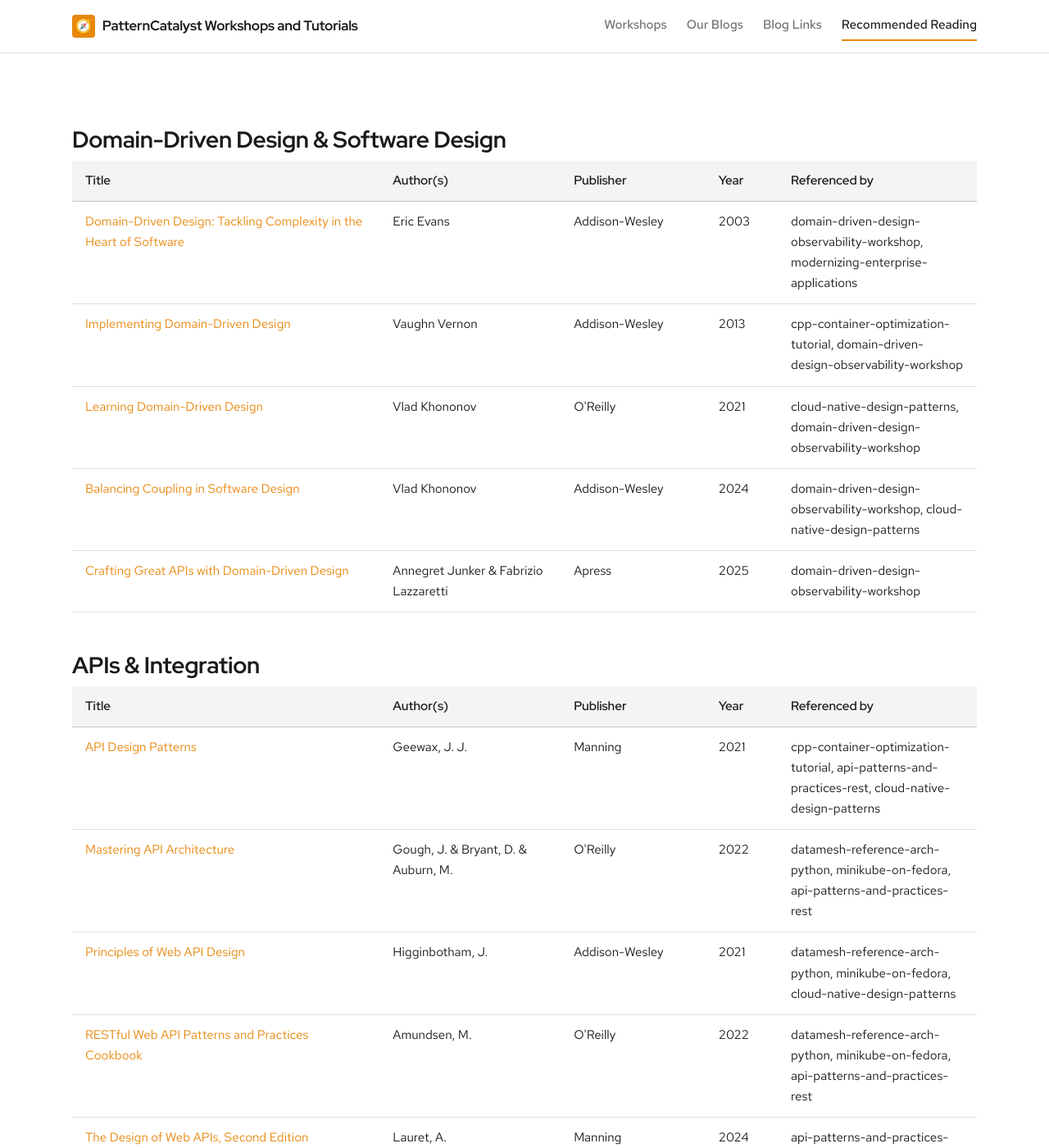
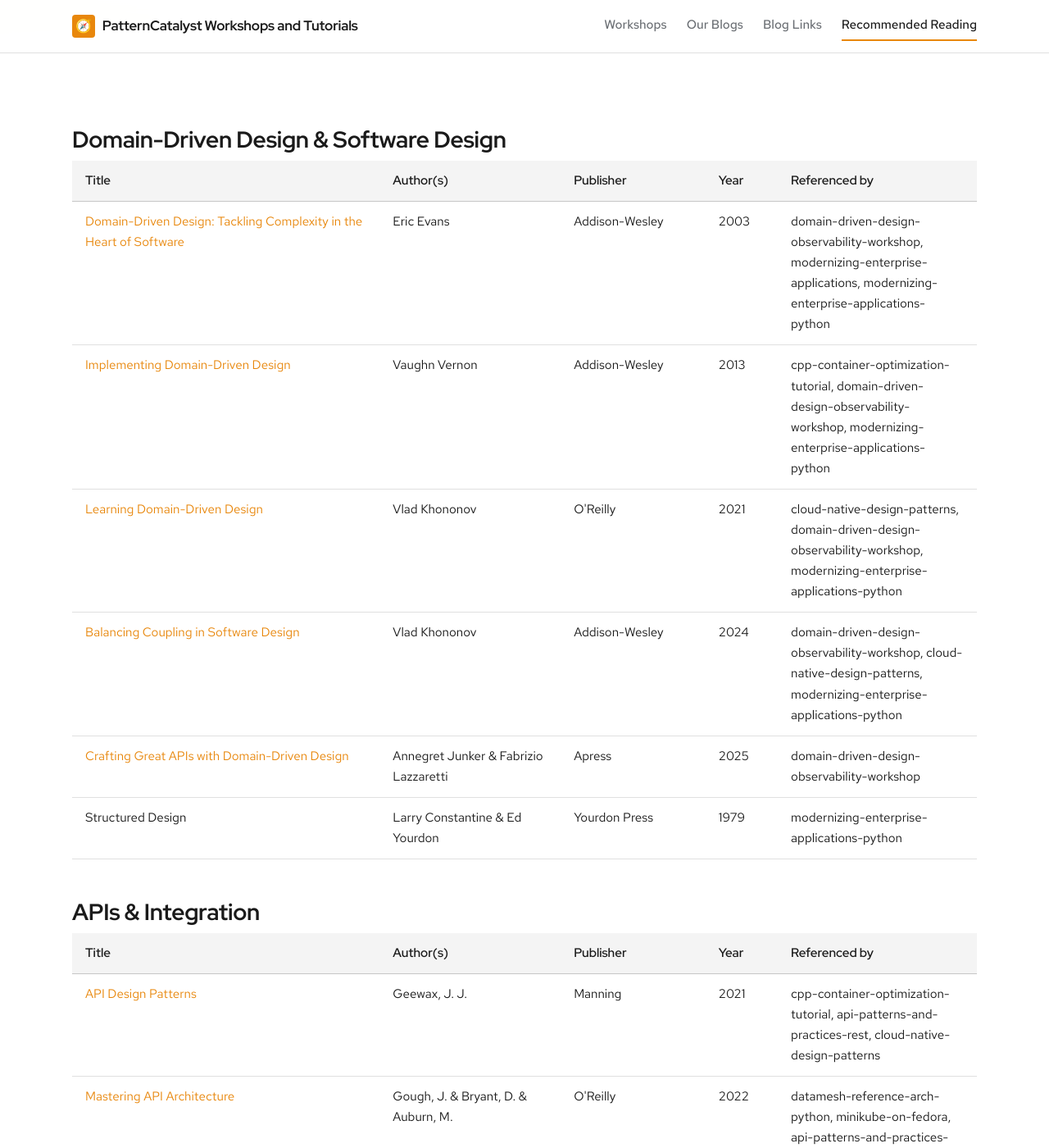
Before and after one commit to patterncatalyst/patterncatalyst-workshops-tutorials-list, a Jekyll site: the page built from books.html, in a window 1280 px wide and 1400 px high, scrolled down 569 px. Shown: the whole window at 82% size. Built offline with Jekyll 4.4.1, drawn with Linux system fonts in a browser that asks for light colours; some web fonts are replaced; some of the changed text lies outside the part shown.

Commit message:
data: add python modernization book to catalog; trim API-patterns synopses (#14)
- gen-books.py: add modernizing-enterprise-applications-python to the allowlist
- books.yml: merge-regenerate — unions the python slug into 13 shared books,
  appends Structured Design and StranglerFigApplication (curated notes intact)
- book_categories.yml: place the two new titles
- sites.yml: cut the three API Design card synopses to sibling length

Co-authored-by: PatternCatalyst <local@example.invalid>

```diff
--- a/_data/book_categories.yml
+++ b/_data/book_categories.yml
@@ -23,6 +23,7 @@
     - "Learning Domain-Driven Design"
     - "Balancing Coupling in Software Design"
     - "Crafting Great APIs with Domain-Driven Design"
+    - "Structured Design"
 
 - name: "APIs & Integration"
   books:
@@ -50,6 +51,7 @@
     - "Architecture Modernization"
     - "Cloud Native Anti-Patterns"
     - "Microservices Patterns"
+    - "StranglerFigApplication"
 
 - name: "Distributed Systems & Data"
   books:
--- a/_data/books.yml
+++ b/_data/books.yml
@@ -50,6 +50,7 @@
   referenced_by:
     - "domain-driven-design-observability-workshop"
     - "cloud-native-design-patterns"
+    - "modernizing-enterprise-applications-python"
 
 - title: "Building Low Latency Applications with C++"
   authors: "Ghosh, S."
@@ -72,6 +73,7 @@
     - "cloud-native-design-patterns"
     - "modernizing-enterprise-applications"
     - "api-patterns-and-practices-grpc"
+    - "modernizing-enterprise-applications-python"
 
 - title: "Building Resilient Distributed Systems"
   authors: "Sam Newman"
@@ -141,6 +143,7 @@
   referenced_by:
     - "domain-driven-design-observability-workshop"
     - "modernizing-enterprise-applications"
+    - "modernizing-enterprise-applications-python"
 
 - title: "Effective Platform Engineering"
   authors: "Bryan Oliver, Nic Cheneweth, Ajay Chankramath, Sean Alvarez"
@@ -171,6 +174,7 @@
   referenced_by:
     - "cpp-container-optimization-tutorial"
     - "domain-driven-design-observability-workshop"
+    - "modernizing-enterprise-applications-python"
 
 - title: "Kubernetes for Developers"
   authors: "William Denniss"
@@ -222,6 +226,7 @@
   referenced_by:
     - "cloud-native-design-patterns"
     - "domain-driven-design-observability-workshop"
+    - "modernizing-enterprise-applications-python"
 
 - title: "Learning Helm"
   authors: "Matt Butcher, Matt Farina, Josh Dolitsky"
@@ -264,6 +269,7 @@
   referenced_by:
     - "cloud-native-design-patterns"
     - "modernizing-enterprise-applications"
+    - "modernizing-enterprise-applications-python"
 
 - title: "Observability Engineering"
   authors: "Charity Majors, Liz Fong-Jones & George Miranda"
@@ -329,6 +335,7 @@
   referenced_by:
     - "otel-observability-tutorial"
     - "cloud-native-design-patterns"
+    - "modernizing-enterprise-applications-python"
 
 - title: "SRE with Java Microservices"
   authors: "Schneider, J."
@@ -422,6 +429,7 @@
     - "cloud-native-design-patterns"
     - "modernizing-enterprise-applications"
     - "api-patterns-and-practices-graphql"
+    - "modernizing-enterprise-applications-python"
 
 - title: "Building Event-Driven Microservices, Second Edition"
   authors: "Adam Bellemare"
@@ -483,6 +491,7 @@
   referenced_by:
     - "cloud-native-design-patterns"
     - "modernizing-enterprise-applications"
+    - "modernizing-enterprise-applications-python"
 
 - title: "Architecture Modernization"
   authors: "Nick Tune with Jean-Georges Perrin"
@@ -513,6 +522,7 @@
   review_note: "Hand-added for modernizing-enterprise-applications (its Reading List page); the messaging-patterns reference behind the Camel strangler proxy and the sagas; author site enterpriseintegrationpatterns.com."
   referenced_by:
     - "modernizing-enterprise-applications"
+    - "modernizing-enterprise-applications-python"
 
 - title: "Microservices Patterns"
   authors: "Chris Richardson"
@@ -523,6 +533,7 @@
   review_note: "Hand-added for modernizing-enterprise-applications (its Reading List page); saga, CQRS, API composition, and the transactional outbox; manning.com product page."
   referenced_by:
     - "modernizing-enterprise-applications"
+    - "modernizing-enterprise-applications-python"
 
 - title: "gRPC Go for Professionals"
   authors: "Clément Jean"
@@ -573,3 +584,22 @@
   review_note: "Hand-added for api-patterns-and-practices-graphql (its /bibliography/ page); end-to-end applications, authorization, pagination, clients. Chapter titles verified against Manning's livebook; isbn not recorded."
   referenced_by:
     - "api-patterns-and-practices-graphql"
+
+- title: "StranglerFigApplication"
+  authors: "Martin Fowler"
+  publisher: "martinfowler.com"
+  year: 2004
+  isbn: null
+  url: "https://martinfowler.com/bliki/StranglerFigApplication.html"
+  referenced_by:
+    - "modernizing-enterprise-applications-python"
+
+- title: "Structured Design"
+  authors: "Larry Constantine & Ed Yourdon"
+  publisher: "Yourdon Press"
+  year: 1979
+  isbn: null
+  url: null
+  review_note: "No publisher/author product page exists for this 1979 Prentice-Hall classic; left unlinked rather than point at a fabricated URL. Commonly cited ISBN 978-0138544713."
+  referenced_by:
+    - "modernizing-enterprise-applications-python"
--- a/_data/sites.yml
+++ b/_data/sites.yml
@@ -166,20 +166,20 @@
   - slug: "api-patterns-and-practices-rest"
     title: "API Patterns & Practices: REST"
     group: "API Design"
-    synopsis: "A contract-first REST API design course built around one OpenAPI/AsyncAPI shipping-and-cargo contract: 27 chapters plus an OpenShift/CRC appendix, every hands-on chapter shipping the same example in both Quarkus and Python/FastAPI with CI validating both stacks against the contract. Covers resource design, HTTP semantics, pagination, async operations, HATEOAS, versioning, large payloads and streaming, multi-protocol contracts (OpenAPI, AsyncAPI, CloudEvents, Arazzo), Quarkus and FastAPI deep-dives, testing, and Docker to minikube to CRC deployment."
+    synopsis: "A contract-first REST API design course built around one OpenAPI/AsyncAPI shipping-and-cargo contract: 27 chapters plus an OpenShift/CRC appendix, every hands-on chapter shipping the same example in both Quarkus and Python/FastAPI with CI validating both stacks against the contract."
     site_url: "https://patterncatalyst.github.io/api-patterns-and-practices-rest/"
     repo_url: "https://github.com/patterncatalyst/api-patterns-and-practices-rest"
 
   - slug: "api-patterns-and-practices-grpc"
     title: "API Patterns & Practices: gRPC"
     group: "API Design"
-    synopsis: "A contract-first gRPC API design course built around one Protocol Buffers shipping-and-cargo contract: 28 chapters plus an OpenShift Local (CRC) appendix, every hands-on chapter shipping the same example in both Quarkus and Python against the same .proto with CI validating both stacks under Buf. Covers Protocol Buffers and the Buf toolchain, the four RPC shapes over HTTP/2, deadlines, rich errors and interceptors, schema design and evolution, backend concurrency and long-running operations, streaming at scale, performance tuning, TLS/mTLS and token auth, observability/mesh/load-balancing, grpc-web and JSON transcoding, HTTP/3, testing and debugging, and a Final Project across Docker Compose, minikube, and CRC. Ships three companion decks (100-level concepts, 201 Quarkus, 201 Python). The internal routing/tracking service the REST sibling's booking service calls."
+    synopsis: "A contract-first gRPC API design course built around one Protocol Buffers shipping-and-cargo contract: 28 chapters plus an OpenShift/CRC appendix, every hands-on chapter shipping the same example in both Quarkus and Python against one .proto, validated under Buf. Ships three companion decks (100-level concepts, 201 Quarkus, 201 Python)."
     site_url: "https://patterncatalyst.github.io/api-patterns-and-practices-grpc/"
     repo_url: "https://github.com/patterncatalyst/api-patterns-and-practices-grpc"
 
   - slug: "api-patterns-and-practices-graphql"
     title: "API Patterns & Practices: GraphQL"
     group: "API Design"
-    synopsis: "A contract-first GraphQL API design course built around one canonical SDL for a cargo-tracking view: 28 chapters plus an OpenShift Local (CRC) appendix, every hands-on chapter shipping the same example in both Quarkus (SmallRye GraphQL) and Python (Strawberry) against the same schema, with CI checking both stacks against the contract under graphql-inspector. Covers the type system and nullability, the execution model, errors and partial results, schema evolution, connections and pagination, dataloaders and N+1, query cost and depth limits, persisted queries, caching, transport security and introspection control, authentication and authorization, observability, federation, real-time with subscriptions and SSE, client integration, testing and debugging, and a Final Project across Docker Compose, minikube, and CRC. Ships three companion decks (100-level concepts, Quarkus, Python)."
+    synopsis: "A contract-first GraphQL API design course built around one canonical SDL for a cargo-tracking view: 28 chapters plus an OpenShift/CRC appendix, every hands-on chapter shipping the same example in both Quarkus (SmallRye GraphQL) and Python (Strawberry) against one schema, validated under graphql-inspector. Ships three companion decks (100-level concepts, Quarkus, Python)."
     site_url: "https://patterncatalyst.github.io/api-patterns-and-practices-graphql/"
     repo_url: "https://github.com/patterncatalyst/api-patterns-and-practices-graphql"
--- a/scripts/gen-books.py
+++ b/scripts/gen-books.py
@@ -43,6 +43,7 @@
     "minikube-on-fedora",
     "domain-driven-design-observability-workshop",
     "modernizing-enterprise-applications",
+    "modernizing-enterprise-applications-python",
     "enterprise-integration-patterns-with-camel",
     "quarkus-optimization",
     "spring-boot-optimization",
```
